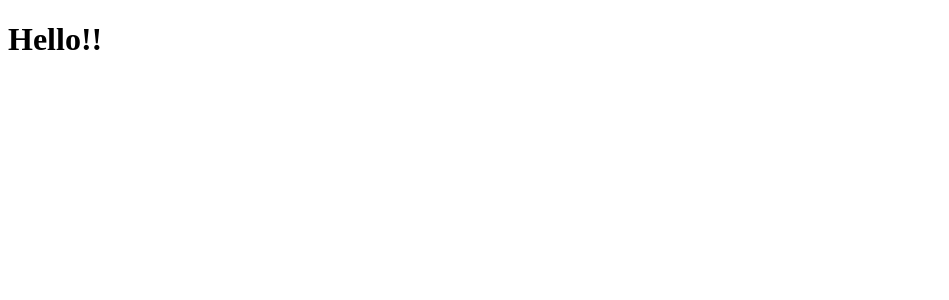
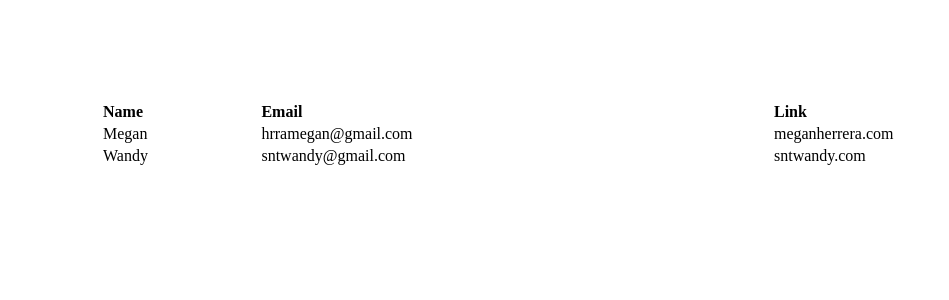
Before and after one commit to sntwandy/redux-course, a React app: page / in a window 1280 px wide. Shown: the top 300 px of the page, without its empty margins (0-949 px from the left). Built offline with nearby package versions, Linux system fonts and the light colour scheme.

Commit message:
Table is created

```diff
--- /dev/null
+++ b/src/assets/styles/Global.scss
@@ -0,0 +1,5 @@
+body {
+  box-sizing: border-box;
+  margin: 0px;
+  padding: 0px;
+}
--- /dev/null
+++ b/src/assets/styles/containers/App.scss
@@ -0,0 +1,8 @@
+.margin {
+  margin: 100px;
+}
+
+.table {
+  width: 100%;
+  text-align: left;
+}
--- a/src/containers/App.js
+++ b/src/containers/App.js
@@ -1,8 +1,33 @@
 import React from 'react';
+
+// Styles
+import '../assets/styles/containers/App.scss';
 
 const App = () => {
   return(
-    <h1>Hello!!</h1>
+    <div className="margin">
+      <table className="table">
+        <thead>
+          <tr>
+            <th>Name</th>
+            <th>Email</th>
+            <th>Link</th>
+          </tr>
+        </thead>
+        <tbody>
+          <tr>
+            <td>Megan</td>
+            <td>hrramegan@gmail.com</td>
+            <td>meganherrera.com</td>
+          </tr>
+          <tr>
+            <td>Wandy</td>
+            <td>sntwandy@gmail.com</td>
+            <td>sntwandy.com</td>
+          </tr>
+        </tbody>
+      </table>
+    </div>
   );
 };
 
--- a/src/index.js
+++ b/src/index.js
@@ -4,4 +4,7 @@ import ReactDOM from 'react-dom';
 // Component
 import App from './containers/App';
 
+// Global /style
+import './assets/styles/Global.scss';
+
 ReactDOM.render(<App />, document.querySelector('.App'));
```
